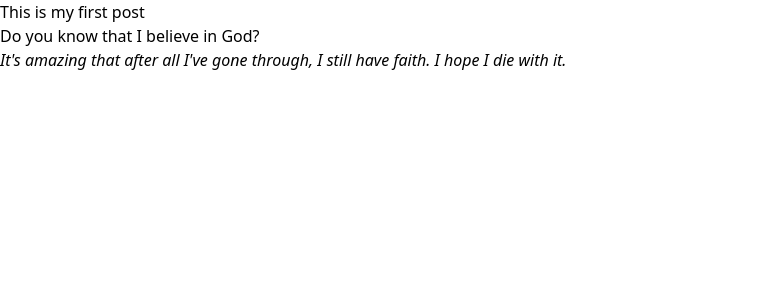
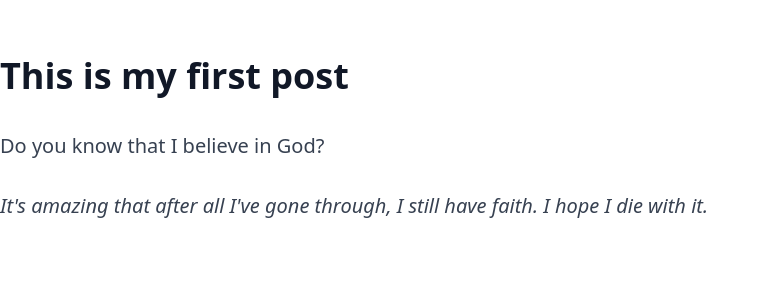
Before and after one commit to MuhammadISayyed/arabic-blog, a Next.js app: page /posts/post-1 in a window 1280 px wide. Shown: the top 300 px of the page, without its empty margins (0-769 px from the left). Built offline with nearby package versions, Linux system fonts and the light colour scheme.

Commit message:
Install tailwind typography

```diff
--- a/app/posts/[slug]/page.jsx
+++ b/app/posts/[slug]/page.jsx
@@ -25,7 +25,9 @@ const PostPage = (props) => {
   return (
     <div>
       <h1>{post.title}</h1>
-      <Markdown>{post.content}</Markdown>
+      <article className="prose lg:prose-xl">
+        <Markdown>{post.content}</Markdown>
+      </article>
     </div>
   );
 };
--- a/package.json
+++ b/package.json
@@ -19,5 +19,8 @@
     "react": "18.2.0",
     "react-dom": "18.2.0",
     "tailwindcss": "3.3.3"
+  },
+  "devDependencies": {
+    "@tailwindcss/typography": "^0.5.10"
   }
 }
--- a/tailwind.config.js
+++ b/tailwind.config.js
@@ -9,10 +9,9 @@ module.exports = {
     extend: {
       backgroundImage: {
         'gradient-radial': 'radial-gradient(var(--tw-gradient-stops))',
-        'gradient-conic':
-          'conic-gradient(from 180deg at 50% 50%, var(--tw-gradient-stops))',
+        'gradient-conic': 'conic-gradient(from 180deg at 50% 50%, var(--tw-gradient-stops))',
       },
     },
   },
-  plugins: [],
-}
+  plugins: [require('@tailwindcss/typography')],
+};
```
Also changed, not shown: 1 other file (tests, documents, lock files or other folders).
